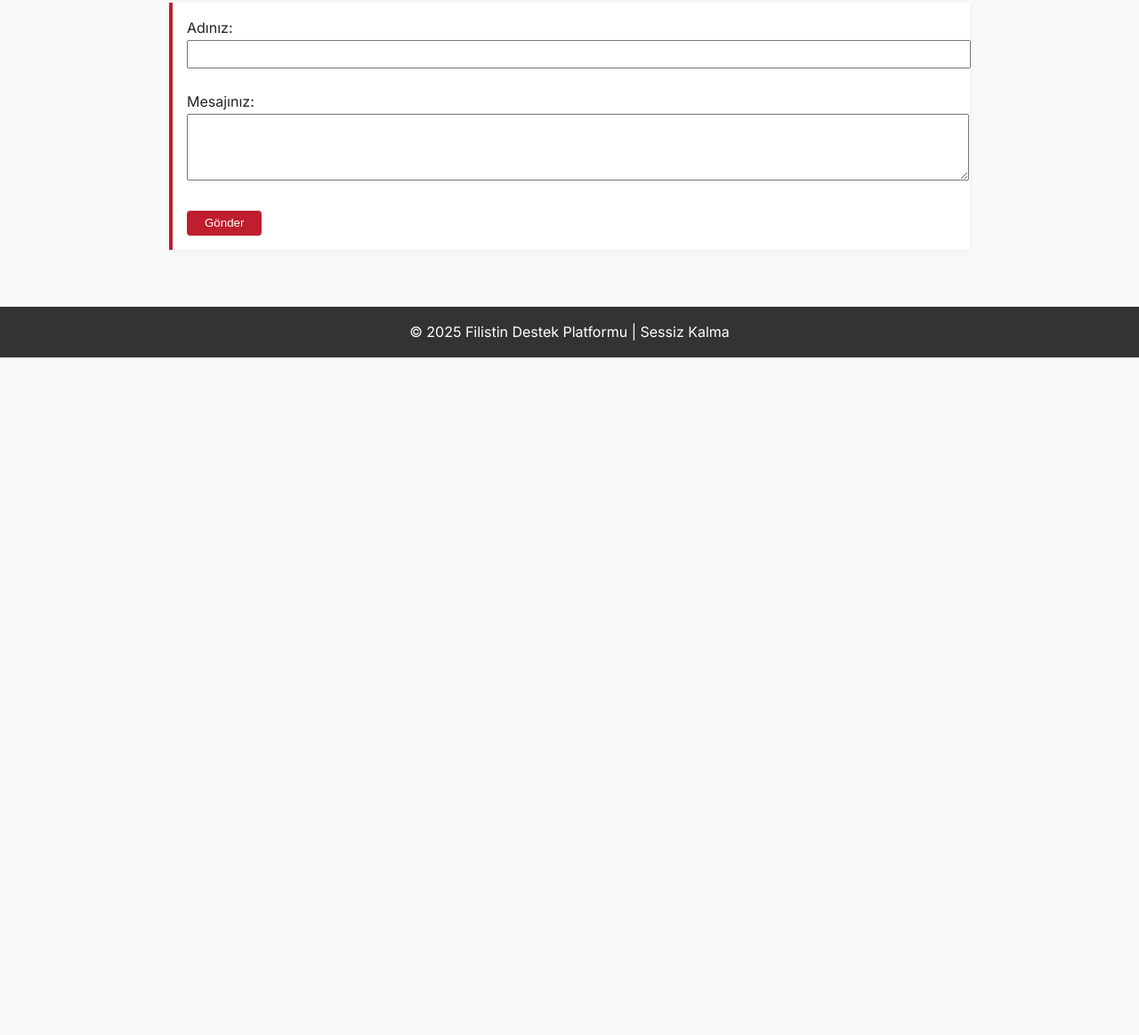
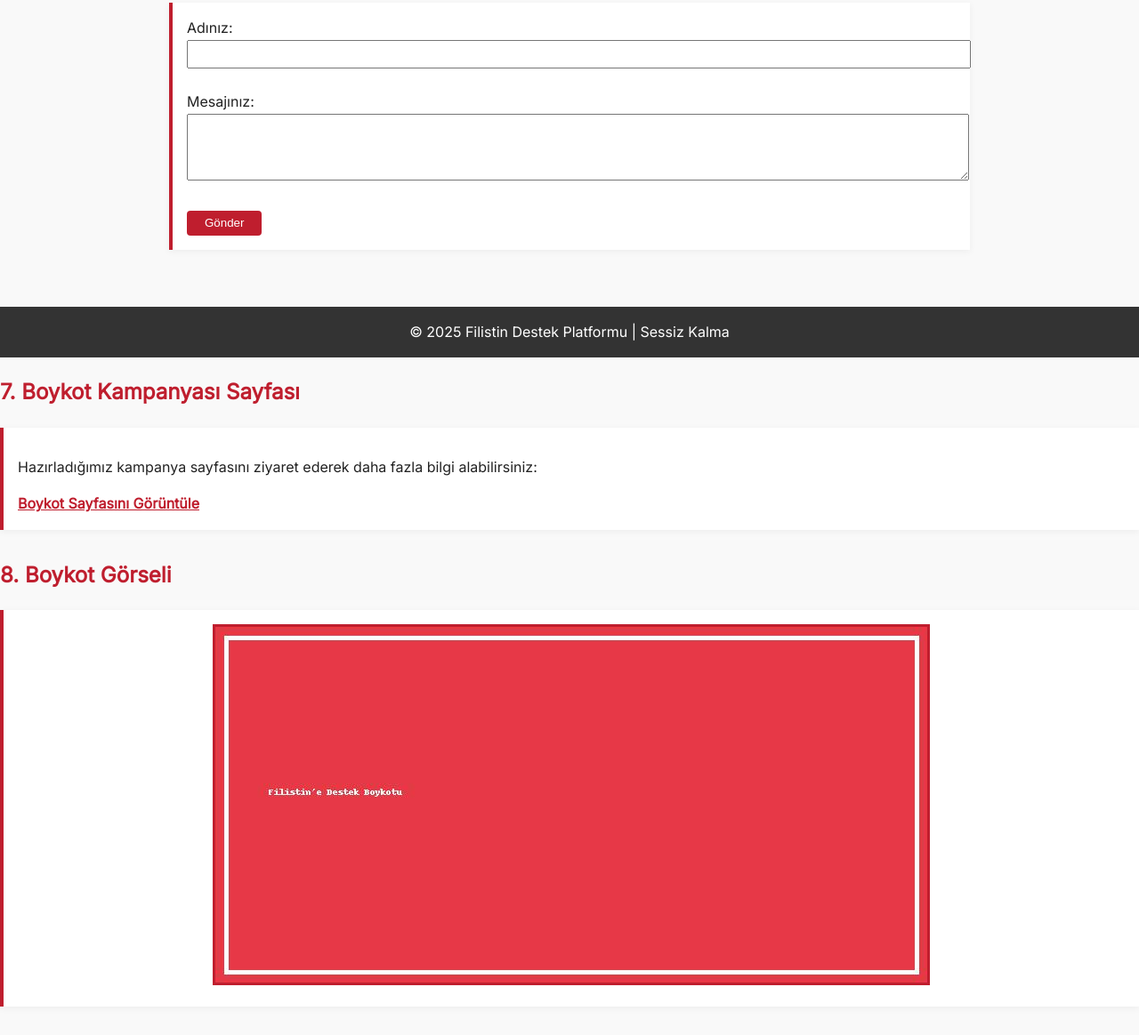
Before and after one commit to emreyasar61/Filistine-Destek, a plain HTML site: page index.html in a window 1280 px wide. Shown: the part 2035-3199 px from the top of the page at 89% size. Before the commit the page ends 2437 px from the top, so only its background shows below. Drawn offline with Linux system fonts and the light colour scheme.

Commit message:
Update index.html

```diff
--- a/index.html
+++ b/index.html
@@ -166,3 +166,17 @@
   <button id="scrollTopBtn" onclick="window.scrollTo({top: 0, behavior: 'smooth'});">↑</button>
 </body>
 </html>
+<section>
+  <h2>7. Boykot Kampanyası Sayfası</h2>
+  <div class="box">
+    <p>Hazırladığımız kampanya sayfasını ziyaret ederek daha fazla bilgi alabilirsiniz:</p>
+    <a href="boykot.html" style="color: #bf1e2e; font-weight: bold;">Boykot Sayfasını Görüntüle</a>
+  </div>
+</section>
+
+<section>
+  <h2>8. Boykot Görseli</h2>
+  <div class="box image">
+    <img src="boykot-kampanya.jpg" alt="Boykot kampanyası görseli">
+  </div>
+</section>
```
